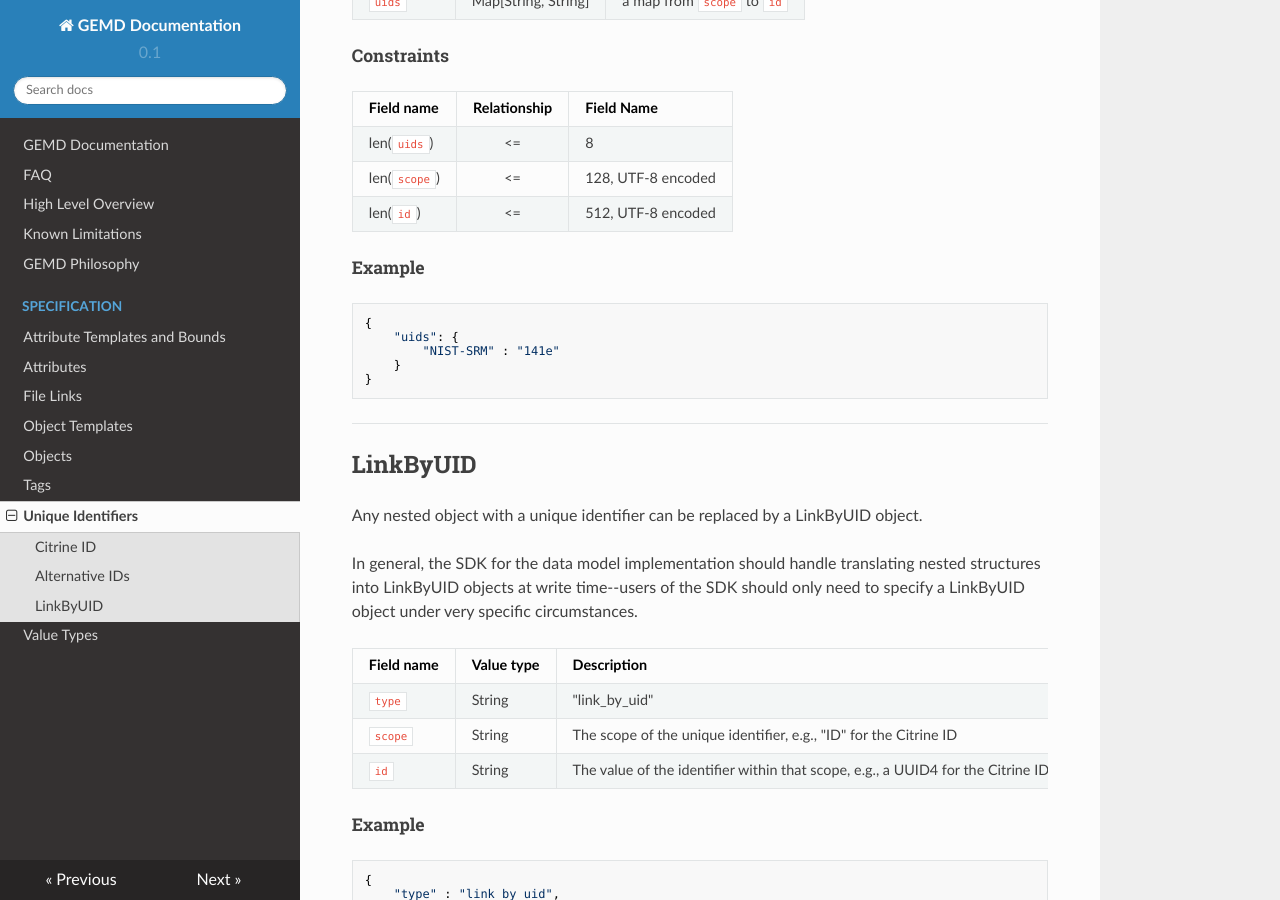
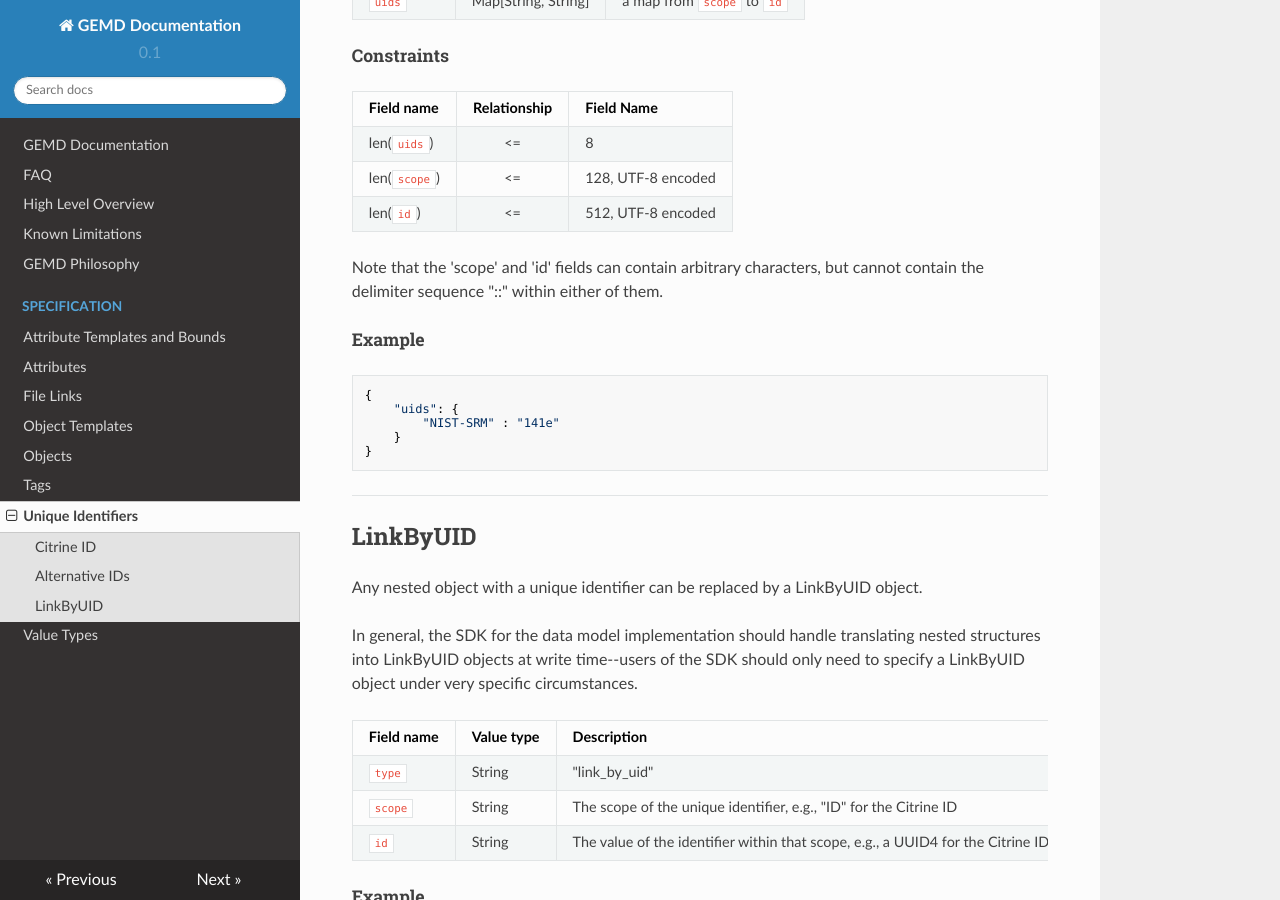
Before and after one commit to CitrineInformatics/gemd-docs, an MkDocs documentation site: the page built from docs/specification/unique-identifiers.md, in a window 1280 px wide and 900 px high, scrolled down 1202 px. Built offline with MkDocs 1.6.1, drawn with Linux system fonts in a browser that asks for light colours; nearby versions of some CDN libraries.

Commit message:
Added a note about the "::" delimiter chars in identifiers.

````diff
--- a/docs/specification/unique-identifiers.md
+++ b/docs/specification/unique-identifiers.md
@@ -54,6 +54,9 @@ len(`uids`) | <=           | 8
 len(`scope`)| <=           | 128, UTF-8 encoded
 len(`id`)   | <=           | 512, UTF-8 encoded
 
+Note that the 'scope' and 'id' fields can contain arbitrary characters, but cannot contain the delimiter
+sequence "::" within either of them.
+
 ##### Example
 
 ```javascript
````
